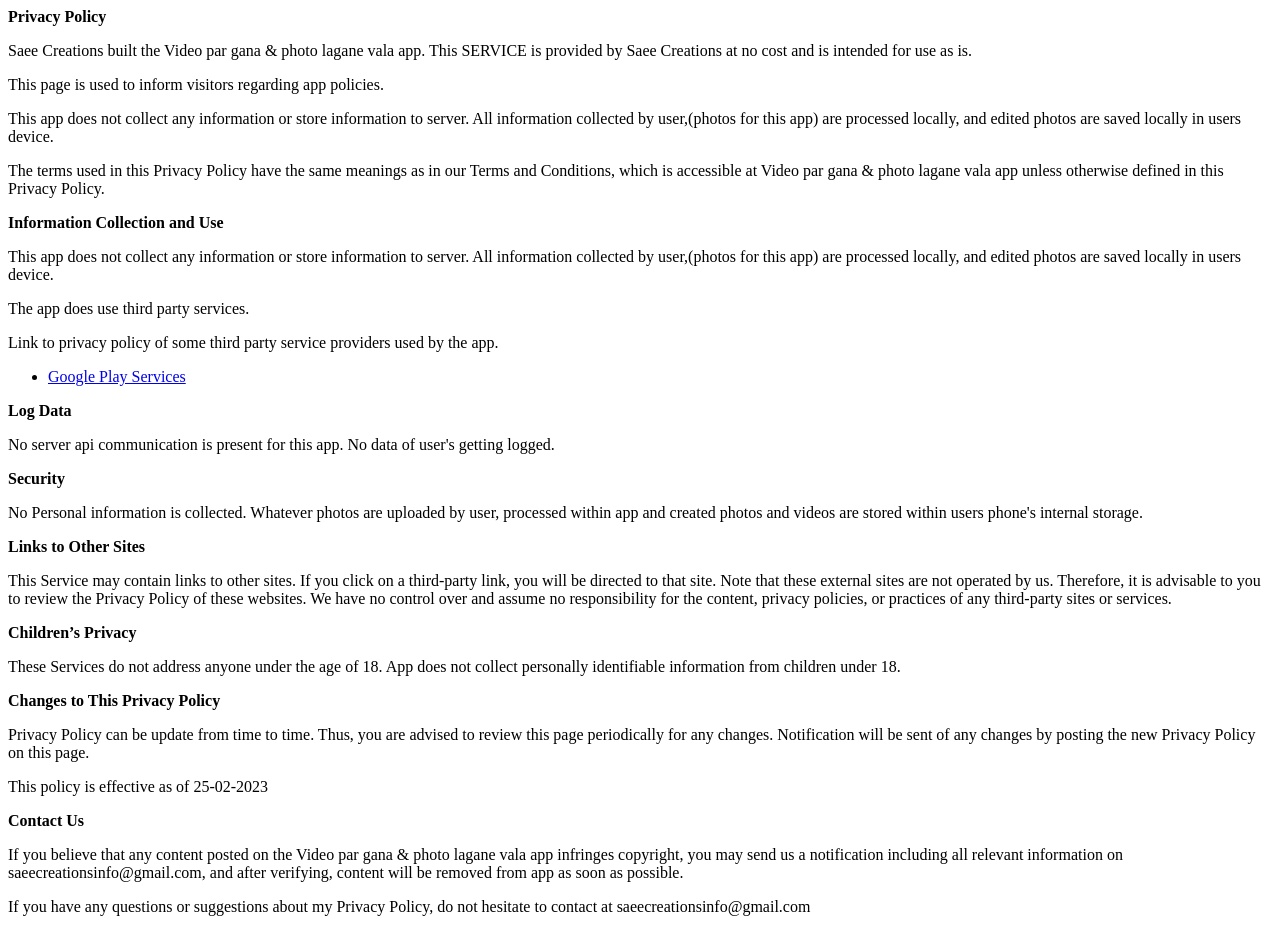
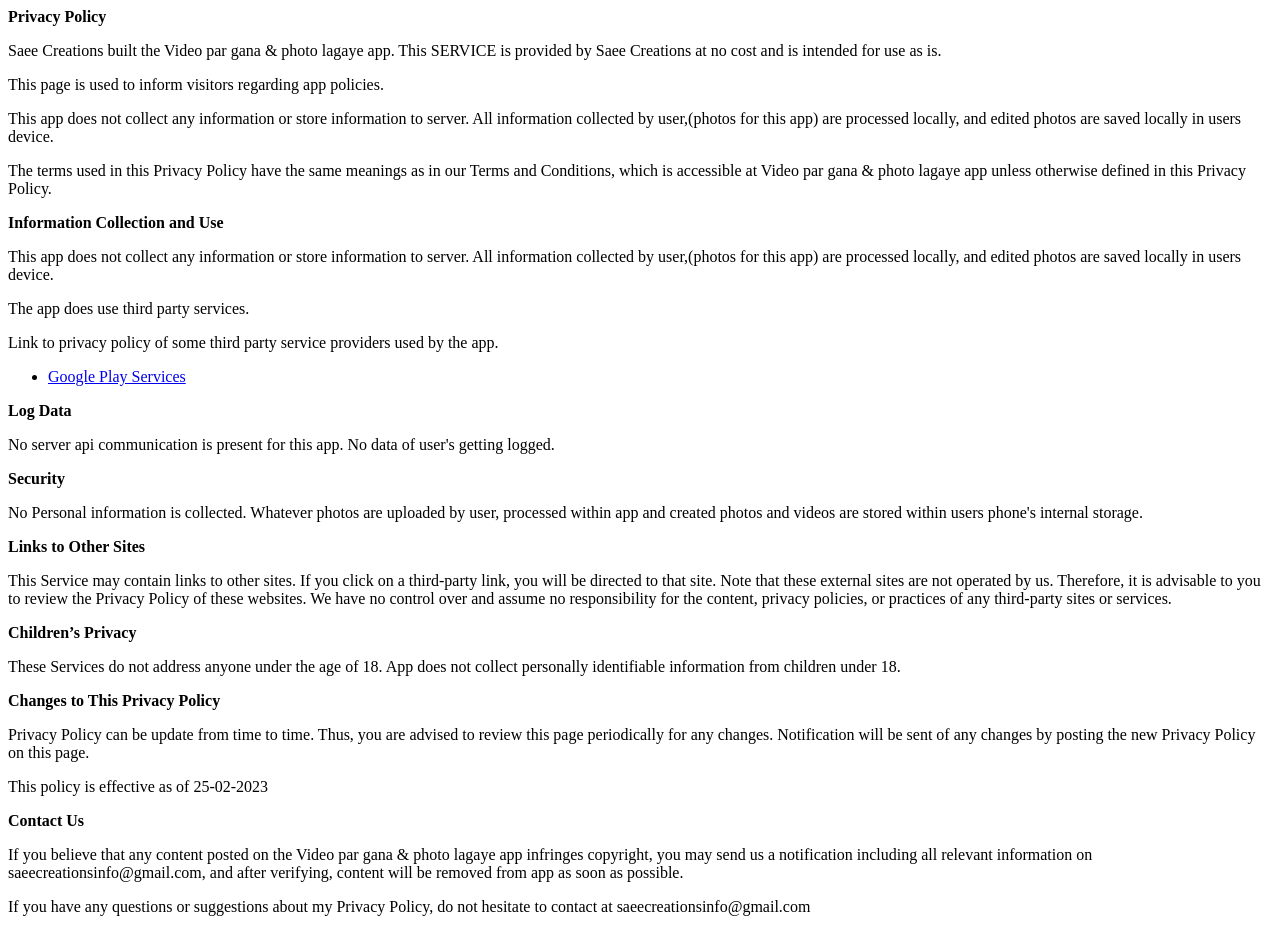
Before and after one commit to shlokaph01/shlokaph01.github.io, a plain HTML site: page privacy-policy.html in a window 1280 px wide. Drawn offline with Linux system fonts and the light colour scheme.

Commit message:
Update privacy-policy.html

```diff
--- a/privacy-policy.html
+++ b/privacy-policy.html
@@ -2,10 +2,10 @@
 <body>
 <div class="entry-content clearfix">
 <p><strong>Privacy Policy</strong></p>
-<p>Saee Creations built the Video par gana & photo lagane vala app. This SERVICE is provided by Saee Creations at no cost and is intended for use as is.</p>
+<p>Saee Creations built the Video par gana & photo lagaye app. This SERVICE is provided by Saee Creations at no cost and is intended for use as is.</p>
 <p>This page is used to inform visitors regarding app policies.</p>
 <p>This app does not collect any information or store information to server. All information collected by user,(photos for this app) are processed locally, and edited photos are saved locally in users device.</p>
-<p>The terms used in this Privacy Policy have the same meanings as in our Terms and Conditions, which is accessible at Video par gana & photo lagane vala app unless otherwise defined in this Privacy Policy.</p>
+<p>The terms used in this Privacy Policy have the same meanings as in our Terms and Conditions, which is accessible at Video par gana & photo lagaye app unless otherwise defined in this Privacy Policy.</p>
 <p><strong>Information Collection and Use</strong></p>
 <p>This app does not collect any information or store information to server. All information collected by user,(photos for this app) are processed locally, and edited photos are saved locally in users device.</p>
 <p>The app does use third party services.</p>
@@ -27,7 +27,7 @@
 <p>Privacy Policy can be update from time to time. Thus, you are advised to review this page periodically for any changes. Notification will be sent of any changes by posting the new Privacy Policy on this page.</p>
 <p>This policy is effective as of 25-02-2023</p>
 <p><strong>Contact Us</strong></p>
-<p>If you believe that any content posted on the Video par gana & photo lagane vala app infringes copyright, you may send us a notification including all relevant information on saeecreationsinfo@gmail.com, and after verifying, content will be removed from app as soon as possible.</p>
+<p>If you believe that any content posted on the Video par gana & photo lagaye app infringes copyright, you may send us a notification including all relevant information on saeecreationsinfo@gmail.com, and after verifying, content will be removed from app as soon as possible.</p>
 <p>If you have any questions or suggestions about my Privacy Policy, do not hesitate to contact at saeecreationsinfo@gmail.com</p>
 </div>
 </body>
```
